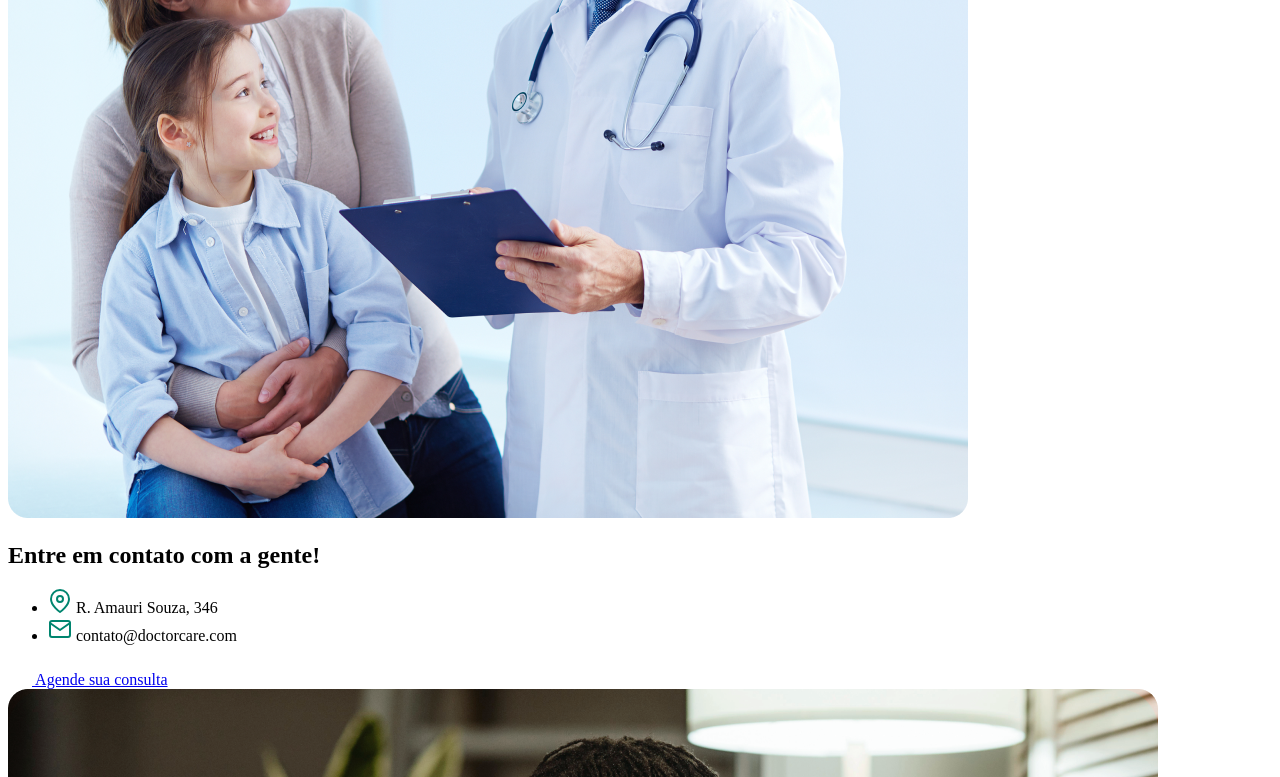
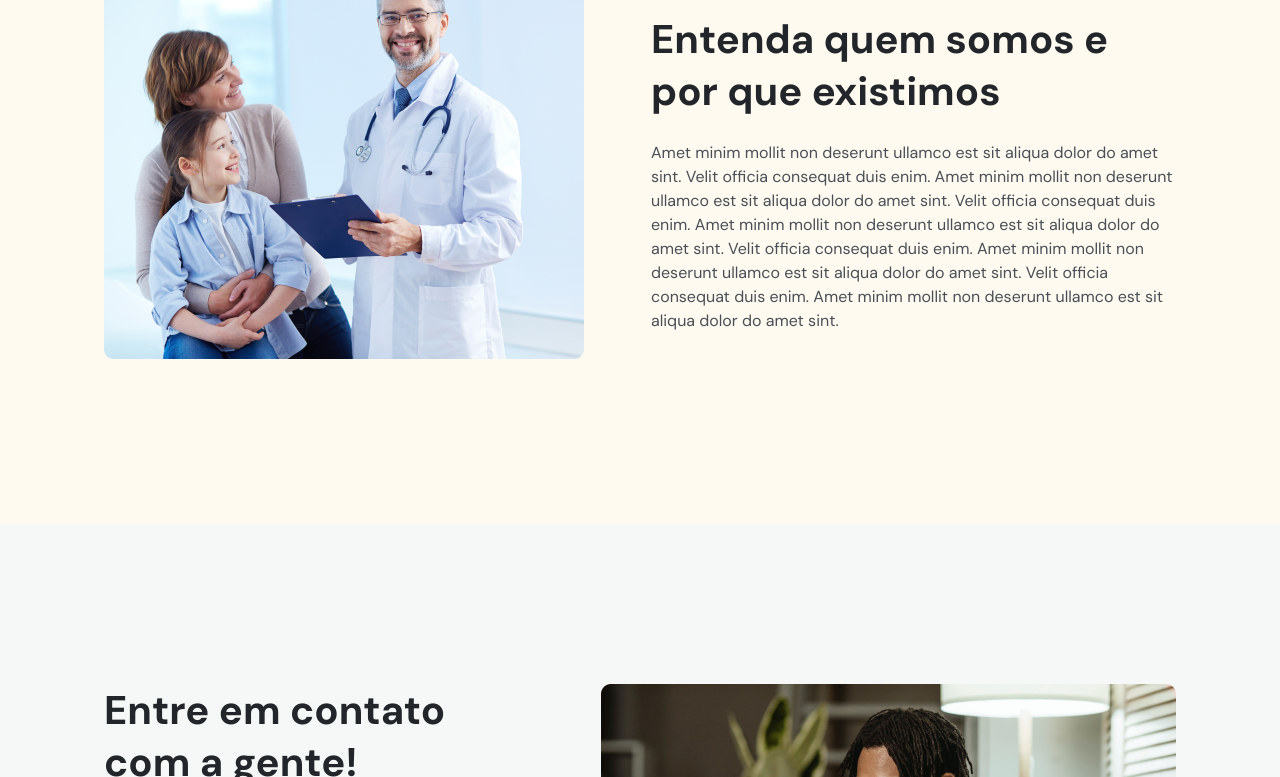
Before and after one commit to iggordesouza/NLW, a plain HTML site: page index.html in a window 1280 px wide. Shown: the part 2023-2800 px from the top of the page. Drawn offline with nearby package versions, Linux system fonts and the light colour scheme; the site is published under a folder, as on GitHub Pages, so addresses that start at the root find nothing.

Commit message:
Ajustes de links relativos

```diff
--- a/index.html
+++ b/index.html
@@ -5,7 +5,7 @@
     <meta name="viewport" content="width=device-width, initial-scale=1.0" />
     <title>DoctorCare</title>
 
-    <link rel="stylesheet" href="/style.css" />
+    <link rel="stylesheet" href="./style.css" />
 
     <link rel="preconnect" href="https://fonts.googleapis.com" />
     <link rel="preconnect" href="https://fonts.gstatic.com" crossorigin />
@@ -256,7 +256,7 @@
 
         <div class="col-b">
           <img
-            src="/assets/mulher-negra-com-moletom-verde-com-as-duas-mãos-no-peito.png"
+            src="./assets/mulher-negra-com-moletom-verde-com-as-duas-mãos-no-peito.png"
             alt="Mulher negra vestindo moletom verde e sorrindo"
           />
         </div>
@@ -467,7 +467,7 @@
 
         <div class="col-b">
           <img
-            src="assets/happy-doctor-holding-a-clipboard-with-patients.png"
+            src="./assets/happy-doctor-holding-a-clipboard-with-patients.png"
             alt="Doutor feliz segurando prancheta com pacientes"
           />
         </div>
@@ -556,7 +556,7 @@
         </div>
         <div class="col-b">
           <img
-            src="assets/homem-negro-com-moletom-mexendo-no-celular.png"
+            src="./assets/homem-negro-com-moletom-mexendo-no-celular.png"
             alt="Homem negro com moletom bege mexendo no celular e sorrindo"
           />
         </div>
@@ -735,6 +735,6 @@
     </a>
     <!-- ScrollReaveal Lib -->
     <script src="https://unpkg.com/scrollreveal"></script>
-    <script src="main.js"></script>
+    <script src="./main.js"></script>
   </body>
 </html>
```
